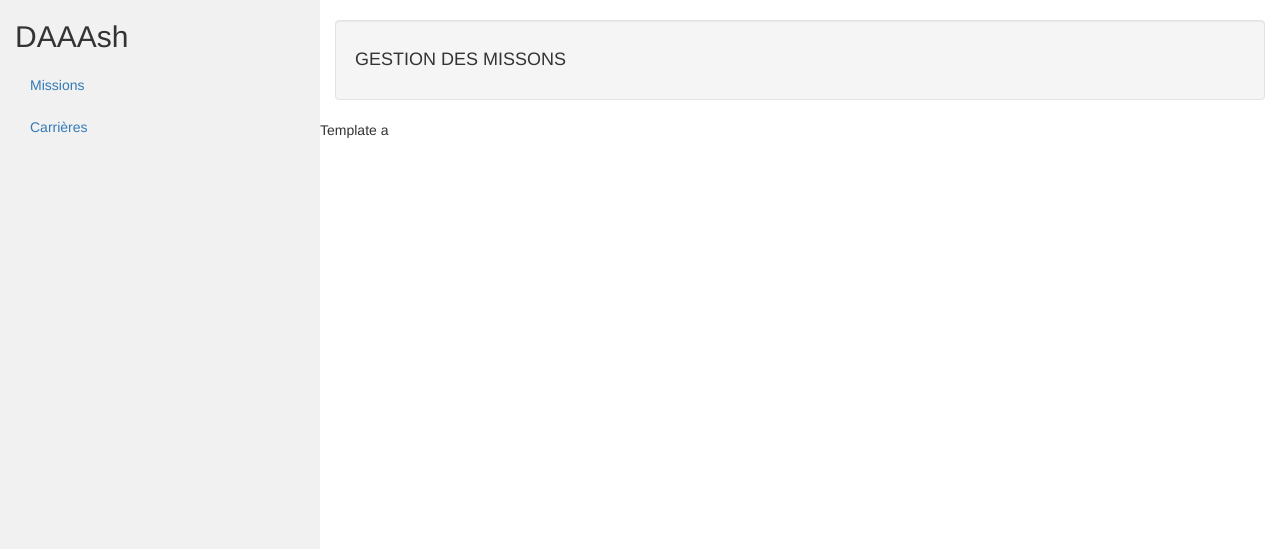
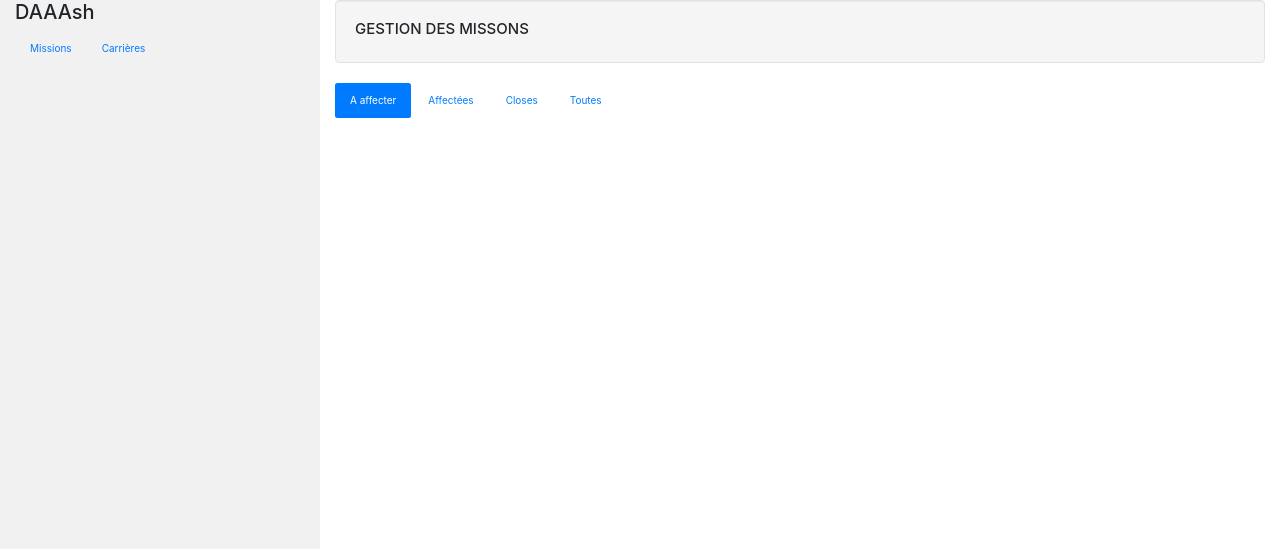
Before and after one commit to Toyem/SAR-Projet-Flask-2019, a Python web app: template templates/homepage_affaire_b1.html in a window 1280 px wide. Shown: the top 549 px of the page. Run offline with Jinja, Linux system fonts and the light colour scheme; the template is opened without the code that fills it, so the values that code supplies are empty; some libraries are stand-ins or nearby versions.

Commit message:
Update homepage_affaire_b1.html

```diff
--- a/templates/homepage_affaire_b1.html
+++ b/templates/homepage_affaire_b1.html
@@ -1,5 +1,27 @@
 {% extends "homepage_affaire.html" %}
 
 {% block body %}
-    <p>Template a</p>
+    <link rel="stylesheet" href="https://maxcdn.bootstrapcdn.com/bootstrap/4.3.1/css/bootstrap.min.css">
+    <!-- Ce link puex causer ces soucis sur la bar de navigation à gauche de l'écran (onglet cote à cote) -->
+    <script src="https://ajax.googleapis.com/ajax/libs/jquery/3.4.0/jquery.min.js"></script>
+    <script src="https://cdnjs.cloudflare.com/ajax/libs/popper.js/1.14.7/umd/popper.min.js"></script>
+    <script src="https://maxcdn.bootstrapcdn.com/bootstrap/4.3.1/js/bootstrap.min.js"></script>
+
+    <div class="container">
+        <!-- Nav pills -->
+        <ul class="nav nav-pills" role="tablist">
+            <li class="nav-item">
+                <a class="nav-link active" data-toggle="pill" href="#home">A affecter</a>
+            </li>
+            <li class="nav-item">
+                <a class="nav-link" data-toggle="pill" href="#menu1">Affectées</a>
+            </li>
+            <li class="nav-item">
+                <a class="nav-link" data-toggle="pill" href="#menu2">Closes</a>
+            </li>
+            <li class="nav-item">
+                <a class="nav-link" data-toggle="pill" href="#menu2">Toutes</a>
+            </li>
+        </ul>
+    </div>
 {% endblock %}
```
